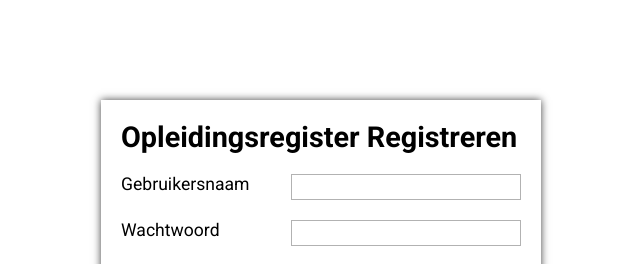
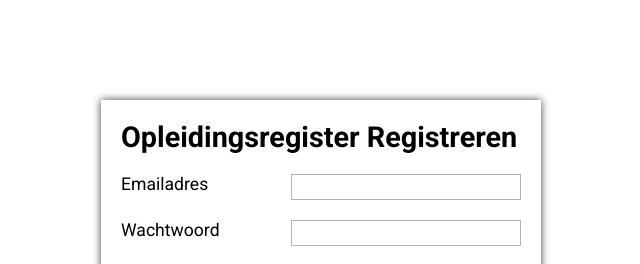
Before and after one commit to Robendl/IT-education-navigator, a React (Create React App) app in the folder frontend/: page /register in a window 1280 px wide. Shown: the top 264 px of the page, without its empty margins (319-959 px from the left). Built offline with nearby package versions, Linux system fonts and the light colour scheme.

Commit message:
Change all mentions of username to email address. Also change language in some error messages from English to Dutch

```diff
--- a/frontend/src/pages/login/LoginPage.jsx
+++ b/frontend/src/pages/login/LoginPage.jsx
@@ -34,7 +34,7 @@ function LoginForm() {
     }, (errorCode) => {
       switch (errorCode) {
         case errorCodes.ERR_LOGIN_INVALID:
-          setErrorMessage("Gebruikersnaam / wachtwoord is onjuist");
+          setErrorMessage("Emailadres / wachtwoord is onjuist");
           setIsSubmitting(false);
           break;
 
@@ -55,7 +55,7 @@ function LoginForm() {
   return (
     <form className="login-form" onSubmit={handleSubmit}>
         <h2>Opleidingsregister Login</h2>
-        <FormEntry type="text" propertyName="Gebruikersnaam" propertyKey="username" required/>
+        <FormEntry type="text" propertyName="Emailadres" propertyKey="username" required/>
         <FormEntry type="password" propertyName="Wachtwoord" propertyKey="password" required/>
         <div>
           <div className="login-form-footer">
--- a/frontend/src/pages/register/RegisterPage.jsx
+++ b/frontend/src/pages/register/RegisterPage.jsx
@@ -41,7 +41,7 @@ function RegisterForm() {
         }, (errorCode) => {
             switch (errorCode) {
                 case errorCodes.ERR_LOGIN_INVALID:
-                    setErrorMessage("Gebruikersnaam / wachtwoord is onjuist");
+                    setErrorMessage("Emailadres / wachtwoord is onjuist");
                     setIsSubmitting(false);
                     break;
 
@@ -61,7 +61,7 @@ function RegisterForm() {
     return (
         <form className="login-form" onSubmit={handleSubmit}>
             <h2>Opleidingsregister Registreren</h2>
-            <FormEntry type="text" propertyName="Gebruikersnaam" propertyKey="username" required/>
+            <FormEntry type="text" propertyName="Emailadres" propertyKey="username" required/>
             <FormEntry type="password" propertyName="Wachtwoord" propertyKey="password" required/>
             <FormEntry type="password" propertyName="Herhaal Wachtwoord" propertyKey="confirmPassword" required/>
             <div>
```
Also changed, not shown: 2 other files (tests, documents, lock files or other folders).
